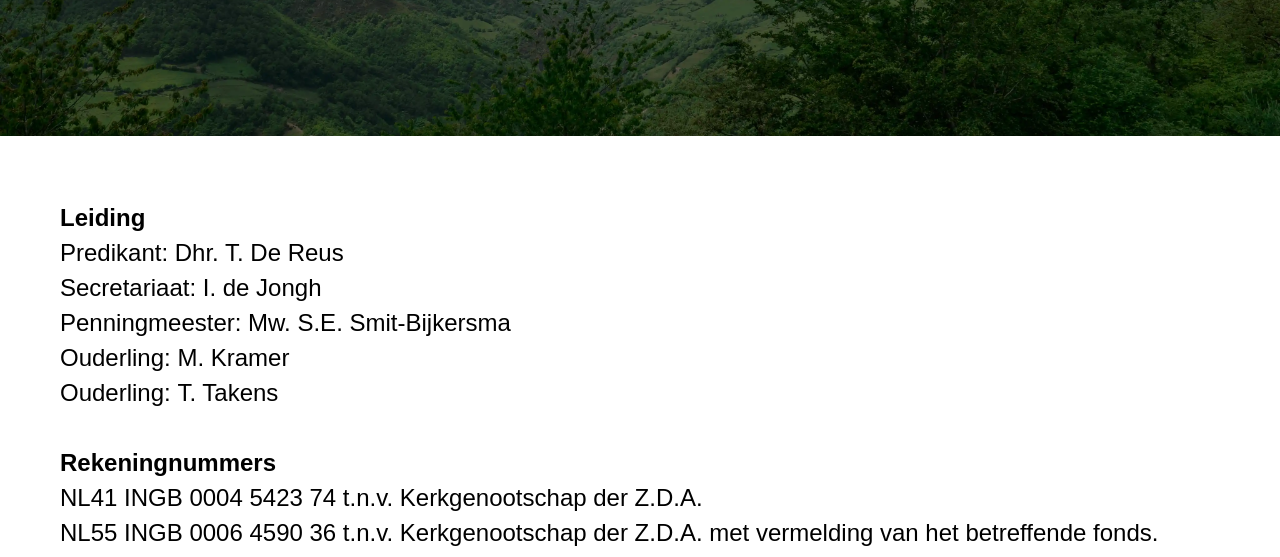
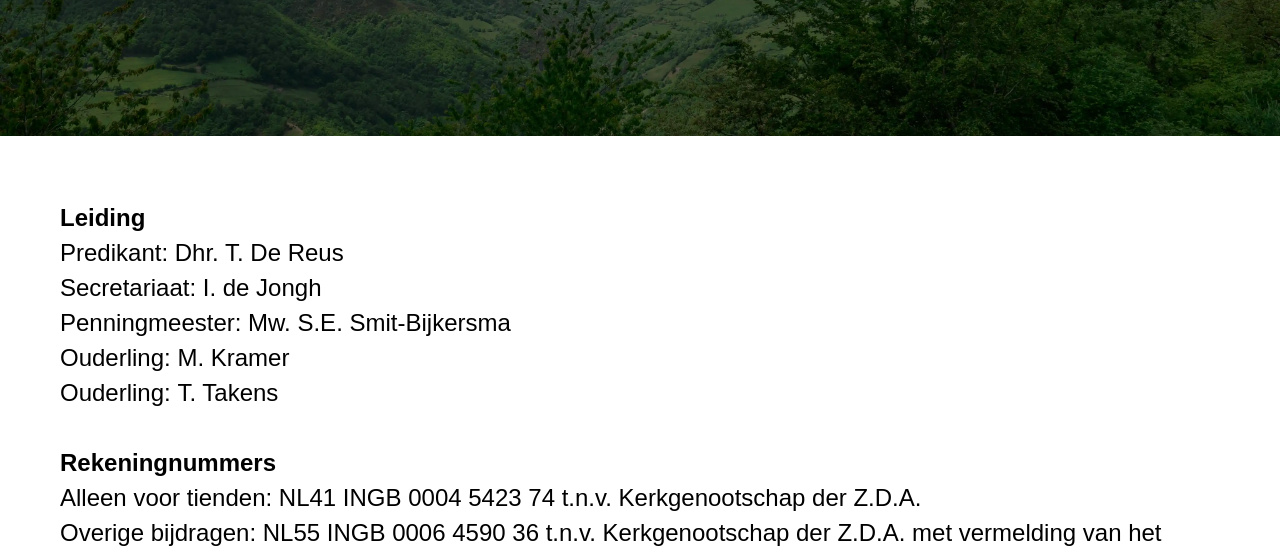
Before and after one commit to ZDA-kerk-Zwolle/ZDA-Kerk-Zwolle, a plain HTML site: page meer-informatie.html in a window 1280 px wide. Shown: the part 344-901 px from the top of the page. Drawn offline with nearby package versions, Linux system fonts and the light colour scheme.

Commit message:
Update meer-informatie.html

```diff
--- a/meer-informatie.html
+++ b/meer-informatie.html
@@ -45,7 +45,7 @@
   <section class="section__algemeen--info">
     <div class="container__algemeen">
       <div class="div__algemeen">
-        <p class="paragraph__info--meerinfo"><strong>Leiding</strong><br>Predikant: Dhr. T. De Reus<br>Secretariaat: I. de Jongh<br>Penningmeester: Mw. S.E. Smit-Bijkersma<br>Ouderling: M. Kramer<br>Ouderling: T. Takens<br>‍<br><strong>Rekeningnummers</strong><br>NL41 INGB 0004 5423 74 t.n.v. Kerkgenootschap der Z.D.A.<br>NL55 INGB 0006 4590 36 t.n.v. Kerkgenootschap der Z.D.A. met vermelding van het betreffende fonds.<br></p>
+        <p class="paragraph__info--meerinfo"><strong>Leiding</strong><br>Predikant: Dhr. T. De Reus<br>Secretariaat: I. de Jongh<br>Penningmeester: Mw. S.E. Smit-Bijkersma<br>Ouderling: M. Kramer<br>Ouderling: T. Takens<br>‍<br><strong>Rekeningnummers</strong><br> Alleen voor tienden: NL41 INGB 0004 5423 74 t.n.v. Kerkgenootschap der Z.D.A.<br> Overige bijdragen: NL55 INGB 0006 4590 36 t.n.v. Kerkgenootschap der Z.D.A. met vermelding van het betreffende fonds.<br></p>
         <a href="https://www.adventist.nl/anbi/gemeenten/adventgemeente-zwolle/" target="_blank" class="why__button--anbi w-button">ANBI gegevens</a>
         <p class="paragraph__info--meerinfo"><strong>Givt app</strong><br>Voor het overmaken overmaken, kunt u ook heel makkelijk gebruik maken van bijgaande QR-code middels de App Givt. (Te downloaden vanaf App Store of Google Play)<br></p>
         <div class="div__flex--givt"><img src="images/Givt-QR.png" loading="lazy" alt="givt qr"></div>
```
